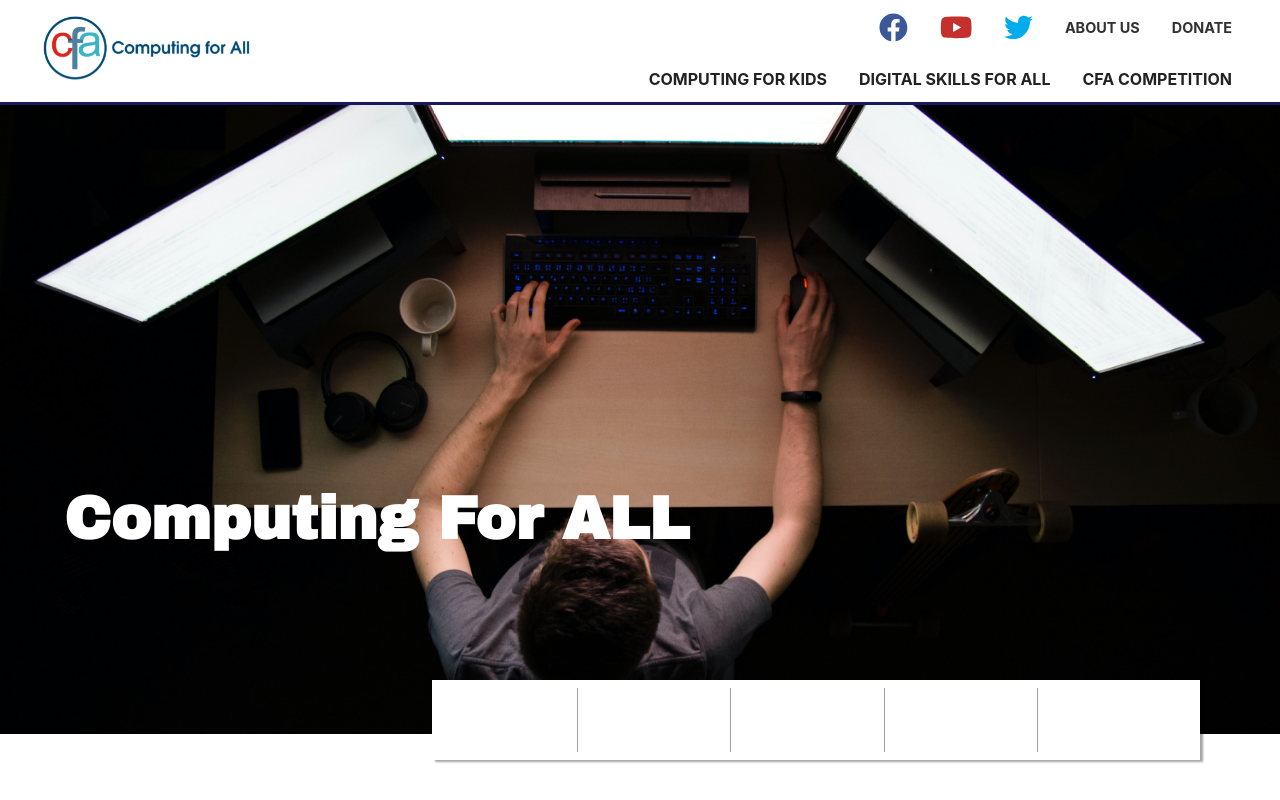
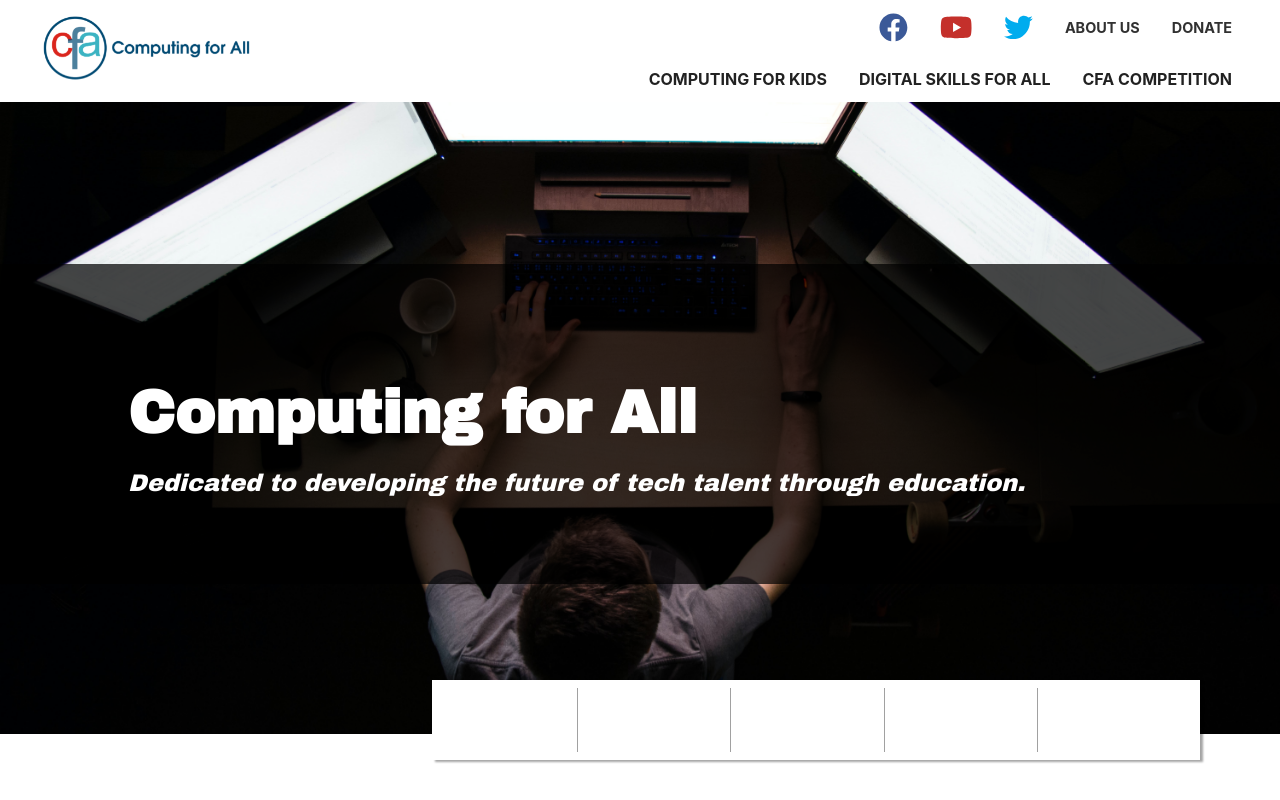
Before and after one commit to liahnee/cfa, a React (Create React App) app: page / in a window 1280 px wide. Built offline with nearby package versions, Linux system fonts and the light colour scheme; a web font is replaced by a local one.

Commit message:
main banner text updated

```diff
--- a/src/p_cfa/banner_intro.js
+++ b/src/p_cfa/banner_intro.js
@@ -18,8 +18,8 @@ const Banner = (props) => {
 		<div className="banner-intro">
 			<div className="banner-intro-background" />
 			<div className="banner-text">
-				<span>Computing For ALL</span>
-
+				<span>Computing for All</span>
+				<p><em>Dedicated to developing the future of tech talent through education.</em></p>
 				<div class="banner-button" />
 			</div>
 		</div>
--- a/src/stylesheets/cfa/home.css
+++ b/src/stylesheets/cfa/home.css
@@ -20,7 +20,7 @@
     display: grid;
     grid-template-areas:
     ". . ."
-    ". a a"
+    "a a a"
     ". . .";
     grid-template-columns: 5vw 40vw auto;
     grid-template-rows: 20vh 40vh auto ;
@@ -39,13 +39,17 @@
     font-size: 60px;
     font-weight: bold;
     display: flex;
-    align-items: flex-end;
+    flex-direction: column;
+    justify-content: flex-end;
+    /* align-items: flex-end; */
+    background-color: rgba(0, 0, 0, 0.719);
+    padding: 0 0 4rem 10vw ;
 }
 
-.banner-text span {
-    padding-bottom: 2rem;
+.banner-text p {
+    font-size: 24px;
+    font-weight: normal;
 }
-
 
 /* floating buttons/menus on the top banner bottom border */
 
@@ -179,7 +183,7 @@
     position: relative;
     width: 60%;
     color:white;
-    padding: 3rem 2rem 5rem 3rem;
+    padding: 3rem 2rem 8grem 3rem;
     font-size: 24px;
     font-weight: 600;
     line-height: 2rem;
--- a/src/stylesheets/secNavBar.css
+++ b/src/stylesheets/secNavBar.css
@@ -20,7 +20,7 @@
     justify-content: flex-end;
     padding: 0 2rem 0 0;
     margin: 0;
-    border-bottom: 3px solid var(--color-setblue);
+    /* border-bottom: 3px solid var(--color-setblue); */
   }
 
   .sec-nav-item {
```
